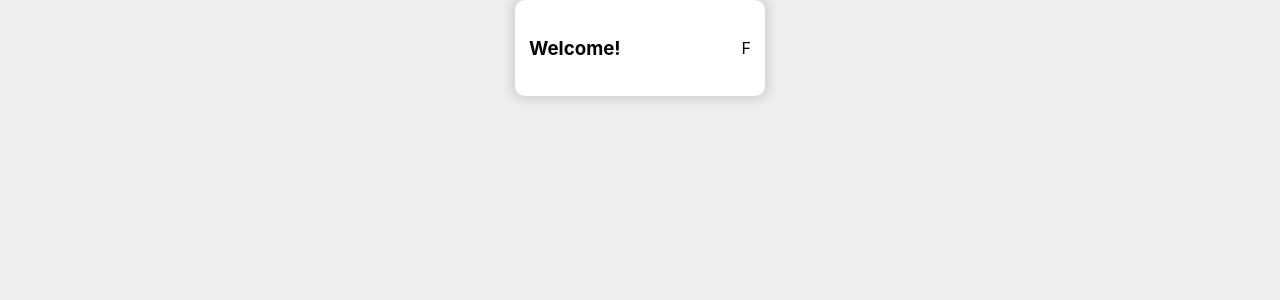
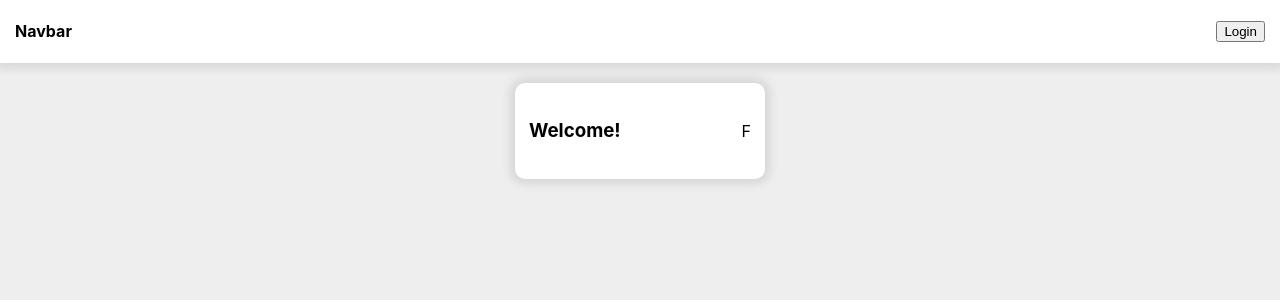
Before and after one commit to ArterOhm/my-first-react-app, a React (Vite) app: page / in a window 1280 px wide. Shown: the top 300 px of the page. Built offline with nearby package versions, Linux system fonts and the light colour scheme.

Commit message:
navbar component

```diff
--- a/src/App.css
+++ b/src/App.css
@@ -2,5 +2,5 @@
   display: flex;
   flex-direction: column;
   align-items: center;
-  gap: 30px;
+  gap: 20px;
 }
--- a/src/App.tsx
+++ b/src/App.tsx
@@ -1,9 +1,11 @@
 import './App.css'
 import Greeting from './components/Greeting'
+import Navbar from './components/Navbar'
 
 function App() {
   return (
     <div className="App">
+      <Navbar />
       <Greeting />
     </div>
   )
--- /dev/null
+++ b/src/components/Navbar.module.css
@@ -0,0 +1,12 @@
+.navbar {
+  width: 100%;
+  height: auto;
+  padding: 0 15px;
+  box-sizing: border-box;
+  background-color: white;
+  color: black;
+  display: flex;
+  justify-content: space-between;
+  align-items: center;
+  box-shadow: 0 0 10px 5px rgb(0 0 0 /0.1);
+}
--- /dev/null
+++ b/src/components/Navbar.tsx
@@ -0,0 +1,11 @@
+import classes from './Navbar.module.css'
+
+const Navbar = () => {
+  return (
+    <div className={classes.navbar}>
+      <h4>Navbar</h4>
+      <button>Login</button>
+    </div>
+  )
+}
+export default Navbar
```
